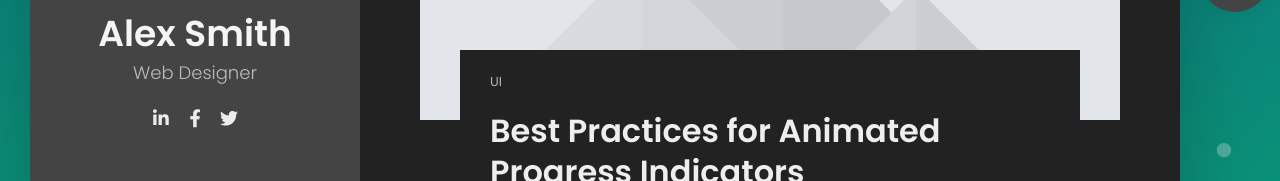
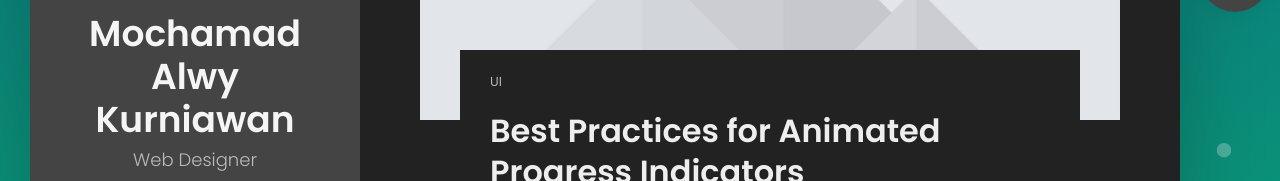
Before and after one commit to hatori25/alwykurniawan.my.id, a plain HTML site: page blog-post-1.html in a window 1280 px wide. Shown: the part 348-529 px from the top of the page. Drawn offline with Linux system fonts and the light colour scheme; some packages are replaced by stand-ins of ours.

Commit message:
pergantian nama alex smith

```diff
--- a/blog-post-1.html
+++ b/blog-post-1.html
@@ -42,10 +42,10 @@
           <header id="site_header" class="header mobile-menu-hide">
             <div class="header-content">
               <div class="header-photo">
-                <img src="img/main_photo.jpg" alt="Alex Smith">
+                <img src="img/main_photo.jpg" alt="Mochamad Alwy Kurniawan">
               </div>
               <div class="header-titles">
-                <h2>Alex Smith</h2>
+                <h2>Mochamad Alwy Kurniawan</h2>
                 <h4>Web Designer</h4>
               </div>
             </div>
```
Also changed, not shown: portfolio-1.html (+1 -1 lines), portfolio-2.html (+1 -1 lines).
